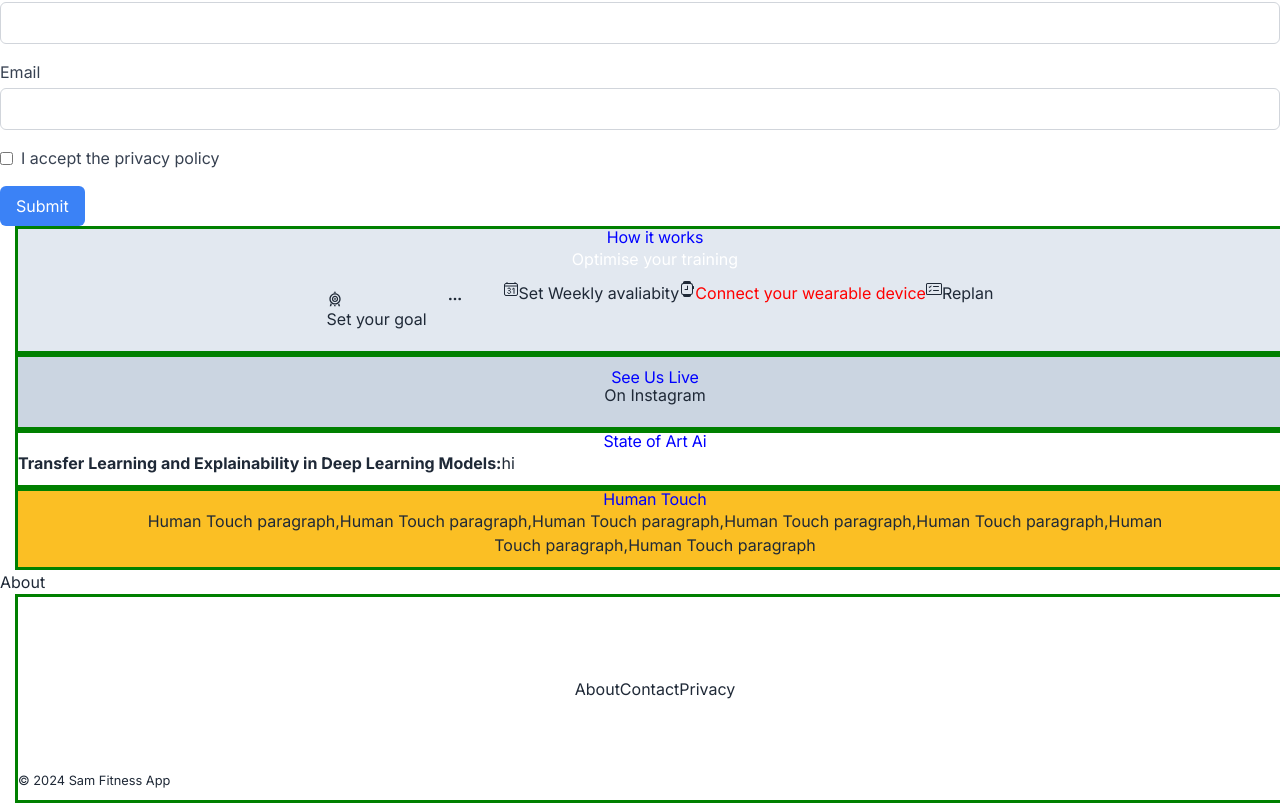
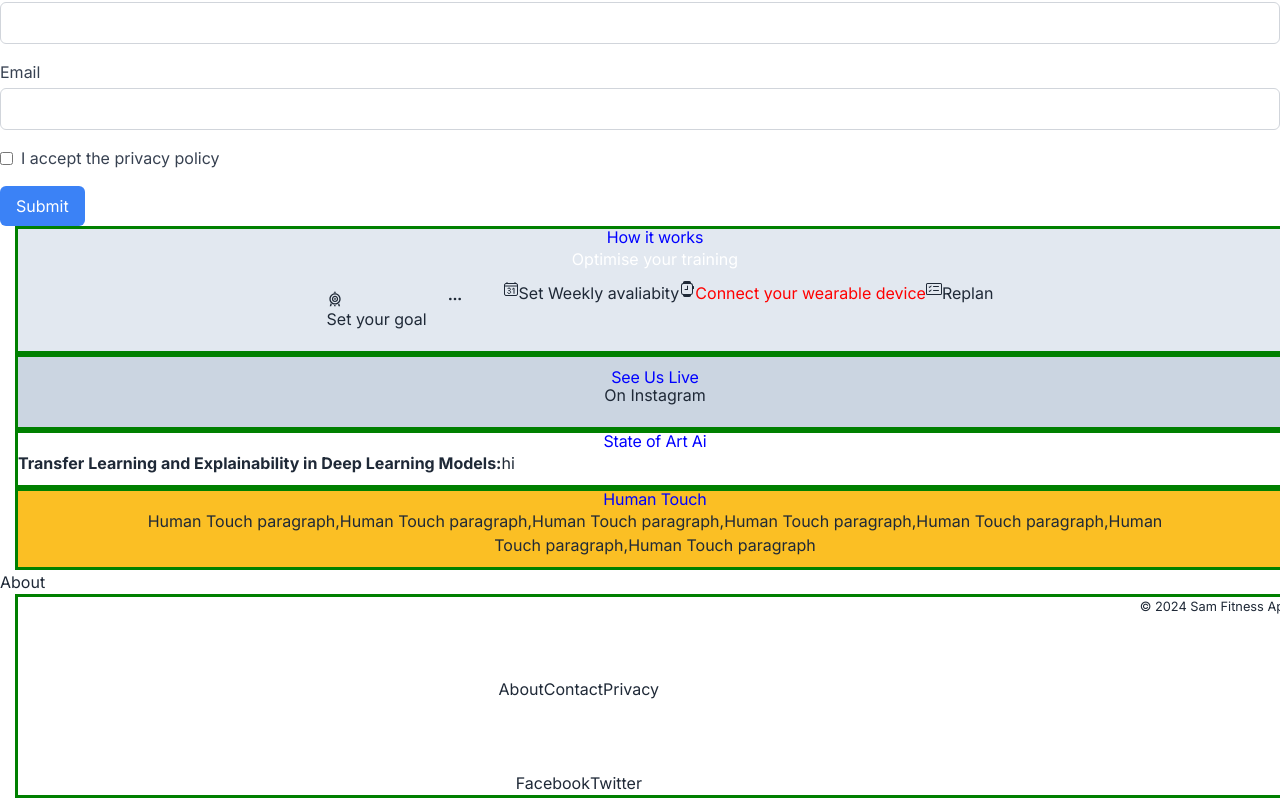
Before and after one commit to Martin2251/sam-app, a Next.js app: page / in a window 1280 px wide. Shown: the part 1247-2050 px from the top of the page. Built offline with nearby package versions, Linux system fonts and the light colour scheme.

Commit message:
copyright

```diff
--- a/src/app/Components/Footer/index.tsx
+++ b/src/app/Components/Footer/index.tsx
@@ -15,11 +15,15 @@ const Footer: React.FC = () => {
               <li>Contact</li>
               <li>Privacy</li>
             </ul>
+            <ul className='socialLink'>
+              <li>Facebook</li>
+              <li>Twitter</li>
+            </ul>
           </div>
-
+          <p className="footer__copyright">&copy; {new Date().getFullYear()} Sam Fitness App</p>
         </Row>
 
-        <p className="footer__copyright">&copy; {new Date().getFullYear()} Sam Fitness App</p>
+
 
     </main>
   );
```
